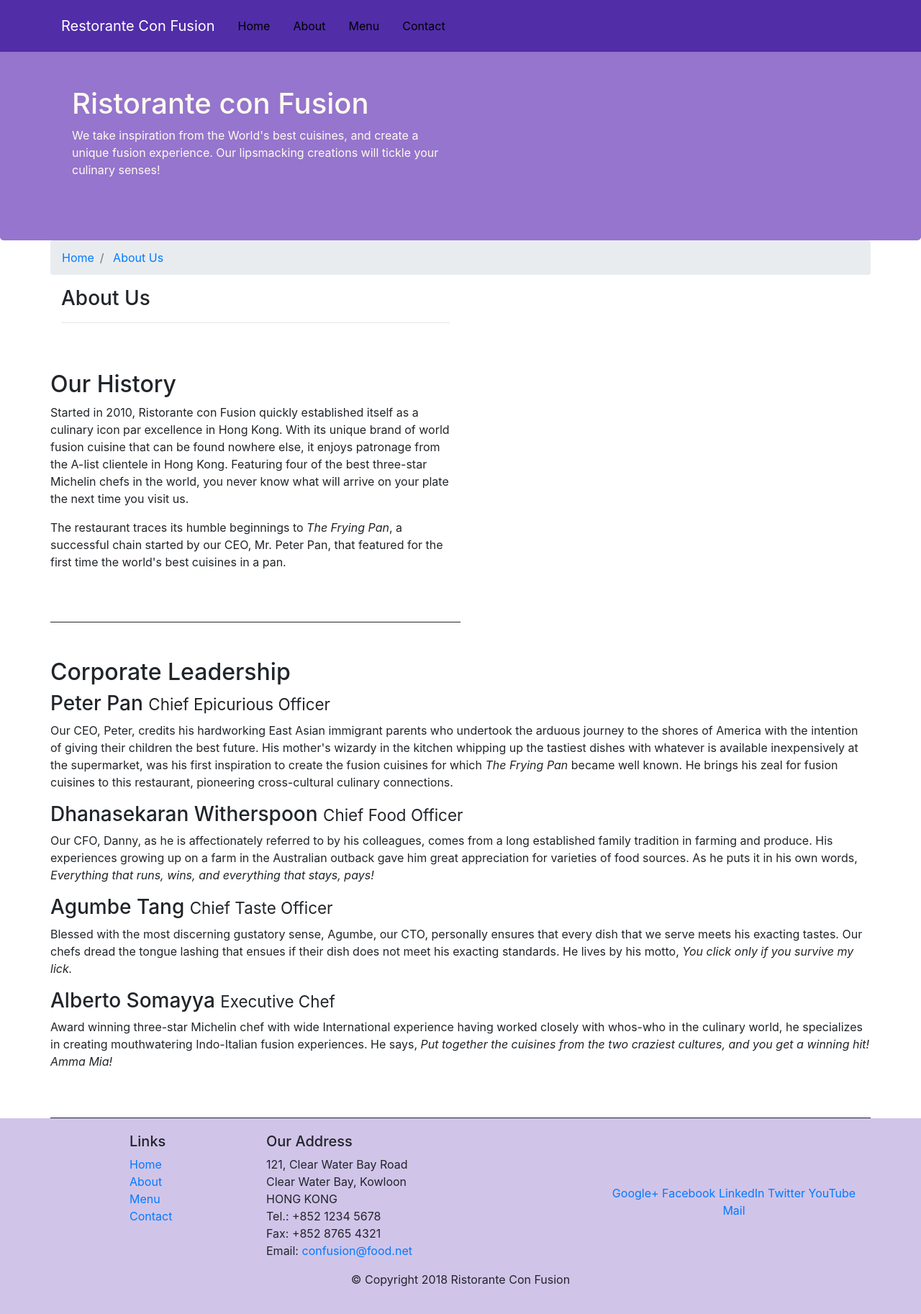
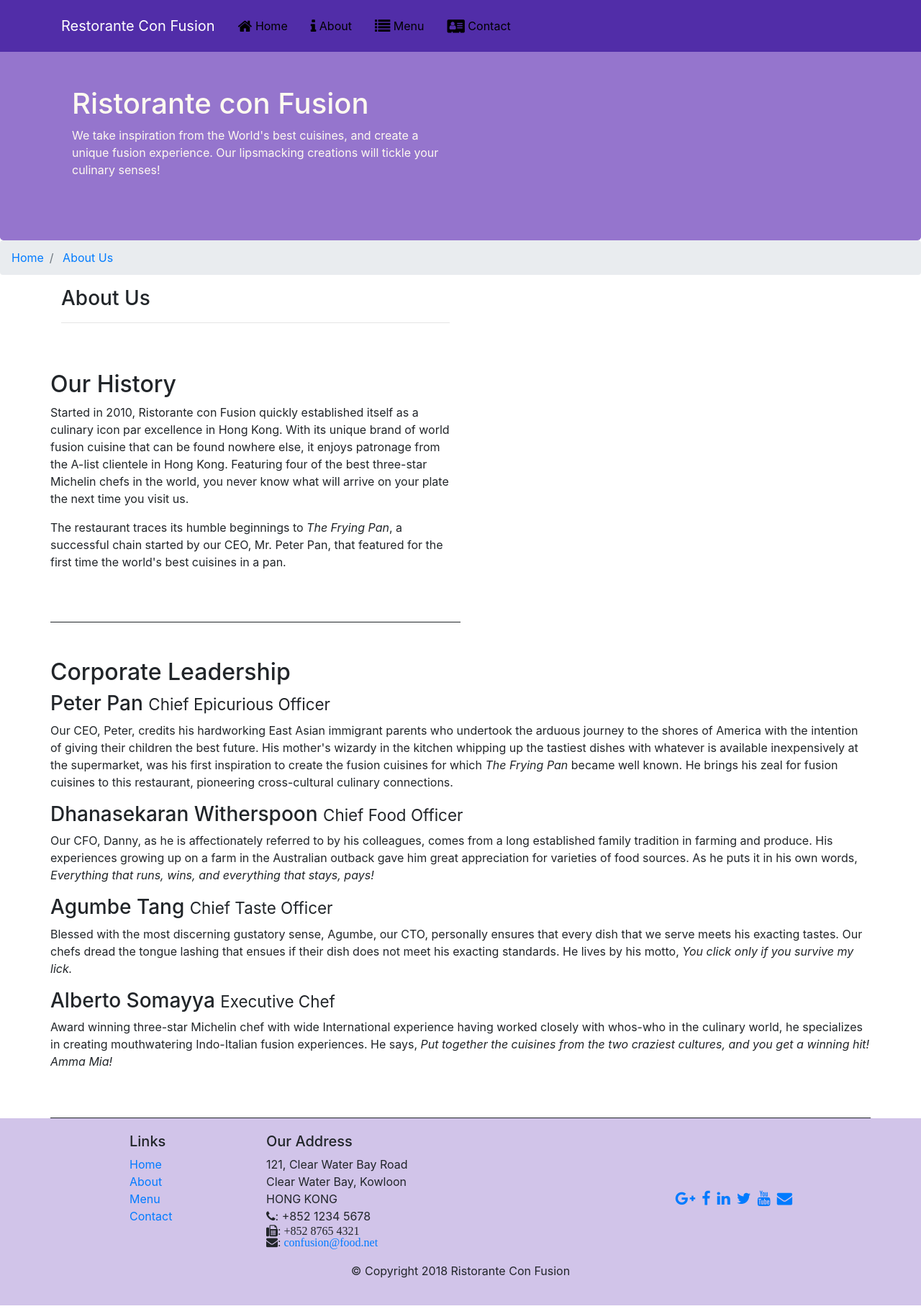
Before and after one commit to bansaljatin05/BootstrapPractice, a website: page aboutus.html in a window 1280 px wide. Shown: the whole page at 72% size. Drawn offline with nearby package versions, Linux system fonts and the light colour scheme.

Commit message:
Icon Fonts

```diff
--- a/aboutus.html
+++ b/aboutus.html
@@ -9,6 +9,8 @@
 
      <!-- Bootstrap CSS -->
      <link rel="stylesheet" href="node_modules/bootstrap/dist/css/bootstrap.min.css">
+     <link rel="stylesheet" href="node_modules/font-awesome/css/font-awesome.min.css">
+    <link rel="stylesheet" href="node_modules/bootstrap-social/bootstrap-social.css">
      <link rel="stylesheet" href="css/style.css">
     <title>Ristorante Con Fusion: About Us</title>
 
@@ -23,10 +25,10 @@
             <a class="navbar-brand mr-auto" href="./index.html">Restorante Con Fusion</a>
             <div class="collapse navbar-collapse" id="Navbar">
                 <ul class="navbar nav mr-auto">
-                    <li class="nav-item"><a class="nav-link" href="./index.html">Home</a></li>
-                    <li class="nav-item active"><a class="nav-link" href="#">About</a></li>
-                    <li class="nav-item"><a class="nav-link" href="#">Menu</a></li>
-                    <li class="nav-item"><a class="nav-link" href="#">Contact</a></li>
+                    <li class="nav-item"><a class="nav-link" href="./index.html"><span class="fa fa-home fa-lg"></span> Home</a></li>
+                    <li class="nav-item active"><a class="nav-link" href="#"><span class="fa fa-info fa-lg"></span> About</a></li>
+                    <li class="nav-item"><a class="nav-link" href="#"><span class="fa fa-list fa-lg"></span> Menu</a></li>
+                    <li class="nav-item"><a class="nav-link" href="#"><span class="fa fa-address-card fa-lg"></span> Contact</a></li>
                 </ul>
             </div>
         </div>
@@ -44,13 +46,12 @@
             </div>
         </div>
     </header>
-
+    <ol class="col-12 breadcrumb">
+        <li class="breadcrumb-item"> <a href="./index.html">Home</a> </li>
+        <li class="breadcrumb-item active"> <a href="#">About Us</a></li>
+    </ol>
     <div class="container">
         <div class="row">
-            <ol class="col-12 breadcrumb">
-                <li class="breadcrumb-item"> <a href="./index.html">Home</a> </li>
-                <li class="breadcrumb-item active"> <a href="#">About Us</a></li>
-            </ol>
             <div class="col-12 col-sm-6">
                <h3>About Us</h3>
                <hr>
@@ -102,19 +103,19 @@
 		              121, Clear Water Bay Road<br>
 		              Clear Water Bay, Kowloon<br>
 		              HONG KONG<br>
-		              Tel.: +852 1234 5678<br>
-		              Fax: +852 8765 4321<br>
-		              Email: <a href="mailto:confusion@food.net">confusion@food.net</a>
+		              <span class="fa fa-phone"></span>: +852 1234 5678<br>
+		              <span class="fa fa-fax">: +852 8765 4321<br>
+                      <span class="fa fa-envelope">: <a href="mailto:confusion@food.net">confusion@food.net</a>
 		           </address>
                 </div>
                 <div class="col-12 col-sm-4 align-self-center">
                     <div class="text-center">
-                        <a href="http://google.com/+">Google+</a>
-                        <a href="http://www.facebook.com/profile.php?id=">Facebook</a>
-                        <a href="http://www.linkedin.com/in/">LinkedIn</a>
-                        <a href="http://twitter.com/">Twitter</a>
-                        <a href="http://youtube.com/">YouTube</a>
-                        <a href="mailto:">Mail</a>
+                        <a href="http://google.com/+"><span class="fa fa-google-plus fa-lg"></span></a>&nbsp
+                        <a href="http://www.facebook.com/profile.php?id="><span class="fa fa-facebook fa-lg"></span></a>&nbsp
+                        <a href="http://www.linkedin.com/in/"><span class="fa fa-linkedin fa-lg"></span></a>&nbsp
+                        <a href="http://twitter.com/"><span class="fa fa-twitter fa-lg"></span></a>&nbsp
+                        <a href="http://youtube.com/"><span class="fa fa-youtube fa-lg"></span></a>&nbsp
+                        <a href="mailto:"><span class="fa fa-envelope fa-lg"></span></a>
                     </div>
                 </div>
            </div>
--- a/css/style.css
+++ b/css/style.css
@@ -33,6 +33,9 @@ body {
 
     background-color: #512da8;
 }
+.nav-item .active {
+    color: white;
+}
 .nav-link {
     color: black;
 }
--- a/package.json
+++ b/package.json
@@ -15,6 +15,8 @@
   },
   "dependencies": {
     "bootstrap": "^4.0.0",
+    "bootstrap-social": "^5.1.1",
+    "font-awesome": "^4.7.0",
     "jquery": "^3.3.1",
     "popper.js": "^1.12.9"
   }
```
Also changed, not shown: index.html (+15 -13 lines), 1 other file.
